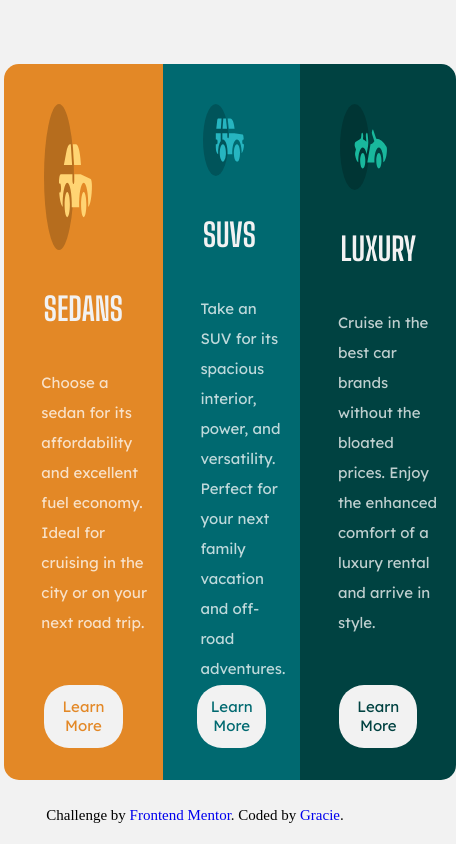
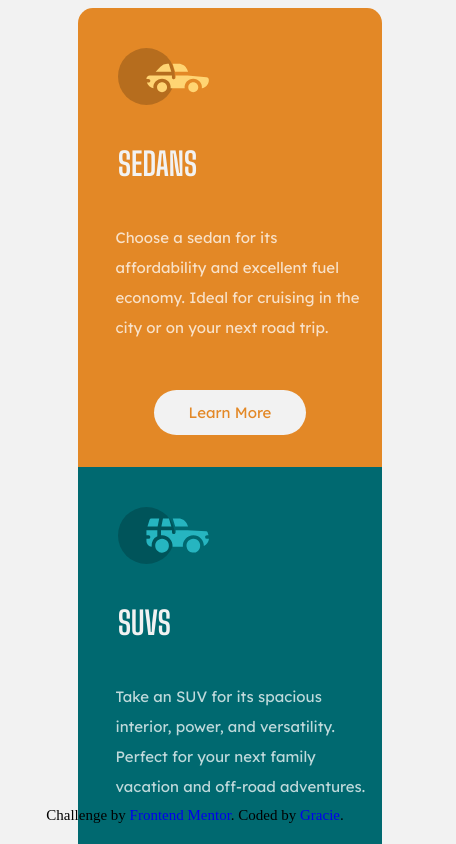
Before and after one commit to graciedevine/3-column-preview-card, a plain HTML site: page index.html in a window 390 px wide. Shown: the top 844 px of the page, 456 px wide, since content can reach past the window. Drawn offline with Linux system fonts and the light colour scheme.

Commit message:
Created media query, started responsive web design.

```diff
--- a/style.css
+++ b/style.css
@@ -49,6 +49,7 @@ p {
 
 body {
   min-height: 100vh;
+  padding: 0.5em;
   display: flex;
   justify-content: center;
   align-items: center;
@@ -119,3 +120,18 @@ body {
   position: fixed;
   bottom: 20px;
 }
+
+@media (max-width: 576px) {
+  .wrapper {
+    flex-direction: column;
+  }
+  .yellow-column {
+    border-radius: 15px 15px 0 0;
+  }
+  .green-column {
+    border-radius: 0 0 15px 15px;
+  }
+  /* .attribution {
+    position: fixed;
+  } */
+}
```
